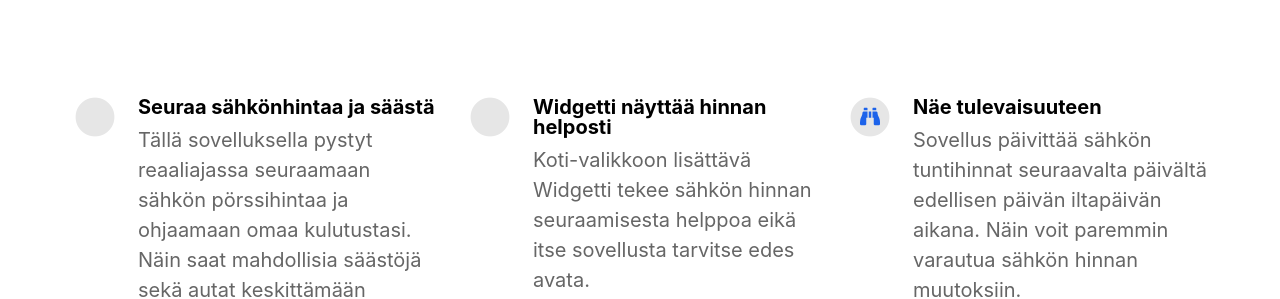
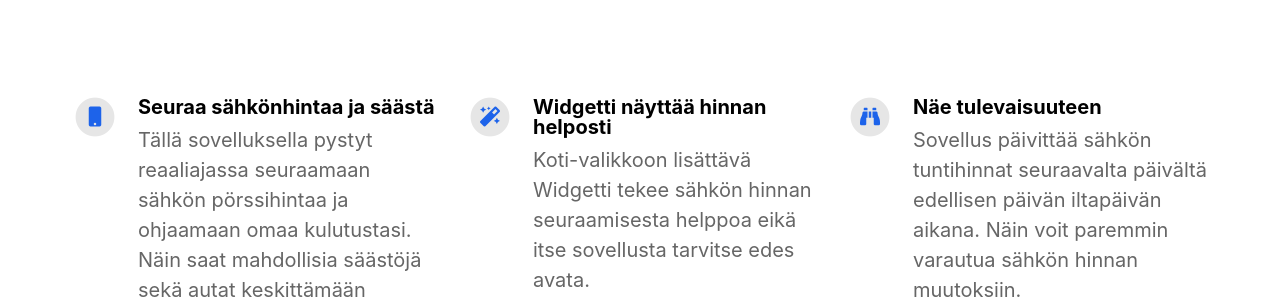
Before and after one commit to tsharju/Sahko-App-LandingPage-Fi, a Jekyll site: the page built from index.html, in a window 1280 px wide. Shown: the part 987-1286 px from the top of the page. Built offline with Jekyll 4.4.1, drawn with Linux system fonts in a browser that asks for light colours; nearby versions of some CDN libraries.

Commit message:
Update _config.yml

```diff
--- a/_config.yml
+++ b/_config.yml
@@ -37,11 +37,11 @@ features                                  :
 
   - title                                 : Seuraa sähkönhintaa ja säästä
     description                           : Tällä sovelluksella pystyt reaaliajassa seuraamaan sähkön pörssihintaa ja ohjaamaan omaa kulutustasi. Näin saat mahdollisia säästöjä sekä autat keskittämään sähkönkulutusta tunneille jolloin sähköä on riittävästi tarjolla.
-    fontawesome_icon_name                 : sack-dollar
+    fontawesome_icon_name                 : mobile
 
   - title                                 : Widgetti näyttää hinnan helposti
     description                           : Koti-valikkoon lisättävä Widgetti tekee sähkön hinnan seuraamisesta helppoa eikä itse sovellusta tarvitse edes avata.
-    fontawesome_icon_name                 : gear
+    fontawesome_icon_name                 : magic
 
   - title                                 : Näe tulevaisuuteen
     description                           : Sovellus päivittää sähkön tuntihinnat seuraavalta päivältä edellisen päivän iltapäivän aikana. Näin voit paremmin varautua sähkön hinnan muutoksiin.
```
